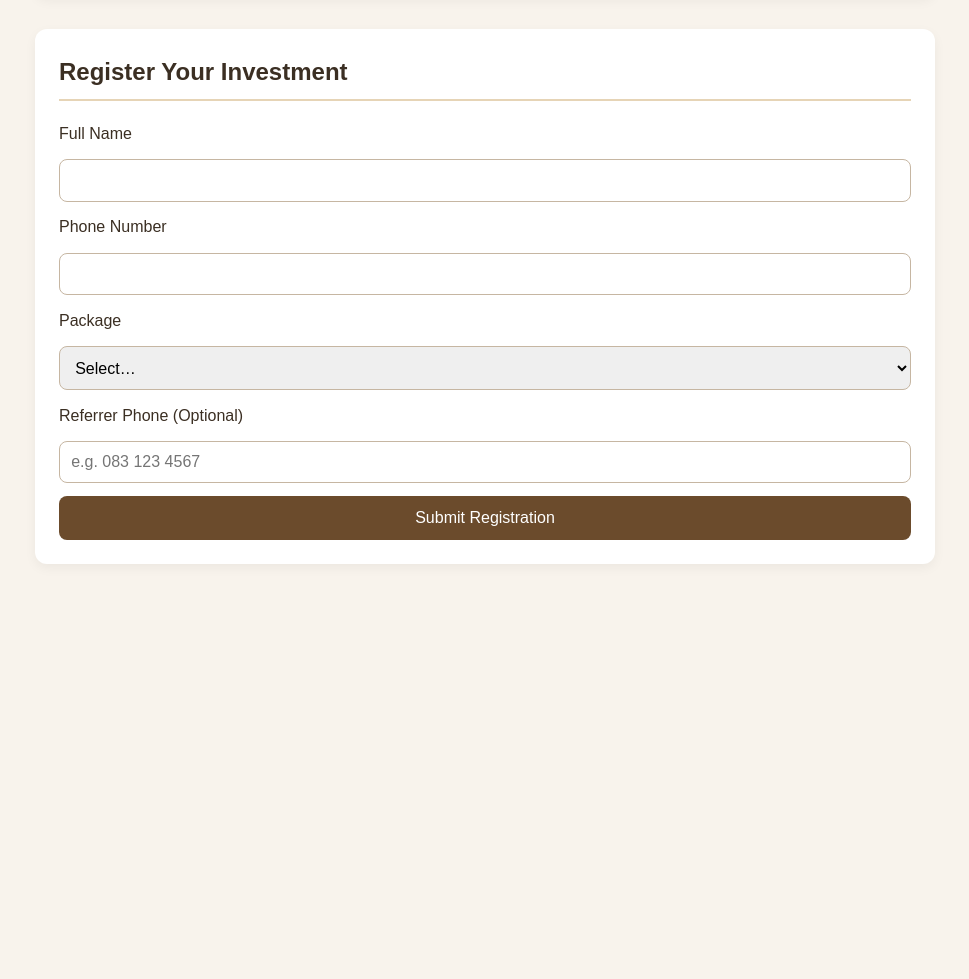
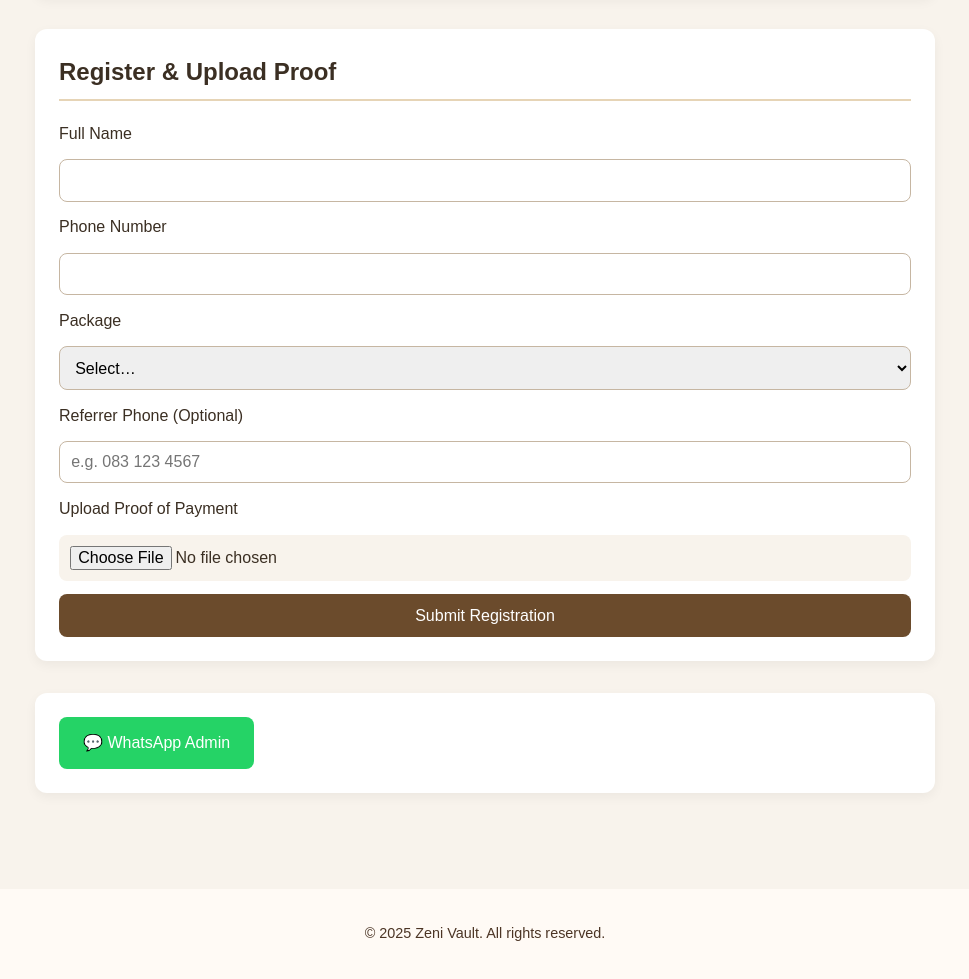
Before and after one commit to Mbals-tech/ZeniVaultApp, a plain HTML site: page index.html in a window 1280 px wide. Shown: the part 1855-2834 px from the top of the page, without its empty margins (155-1124 px from the left). Before the commit the page ends 2483 px from the top, so only its background shows below. Drawn offline with Linux system fonts and the light colour scheme.

Commit message:
Update index.html

```diff
--- a/index.html
+++ b/index.html
@@ -53,10 +53,13 @@
       </div>
     </section>
 
-    <!-- 🧾 Registration Form -->
+    <!-- 🧾 Registration Form (Netlify Forms) -->
     <section class="form-section">
-      <h2>Register Your Investment</h2>
-      <form action="https://formspree.io/f/meorwgbn" method="POST">
+      <h2>Register & Upload Proof</h2>
+      <form name="zenivault-register" method="POST" data-netlify="true" enctype="multipart/form-data" action="thank-you.html">
+        <!-- Hidden input for Netlify -->
+        <input type="hidden" name="form-name" value="zenivault-register" />
+
         <label>Full Name</label>
         <input type="text" name="fullname" required />
 
@@ -76,5 +79,20 @@
         <label>Referrer Phone (Optional)</label>
         <input type="text" name="referrer" placeholder="e.g. 083 123 4567" />
 
+        <label>Upload Proof of Payment</label>
+        <input type="file" name="proof" accept=".jpg,.jpeg,.png,.pdf" required />
+
         <button type="submit" class="btn">Submit Registration</button>
       </form>
+    </section>
+
+    <section class="contact">
+      <a href="https://wa.me/27834238988" class="whatsapp-btn">💬 WhatsApp Admin</a>
+    </section>
+  </main>
+
+  <footer>
+    <p>© 2025 Zeni Vault. All rights reserved.</p>
+  </footer>
+</body>
+</html>
```
